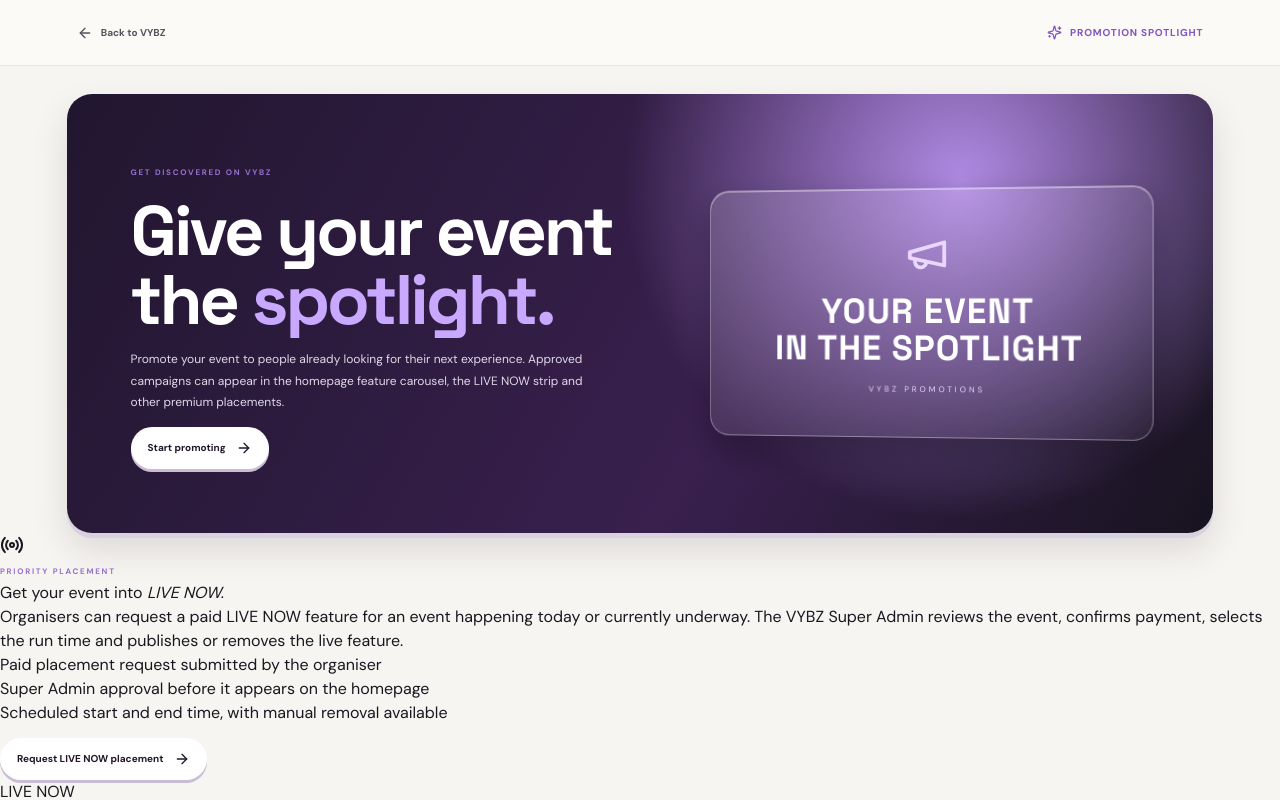
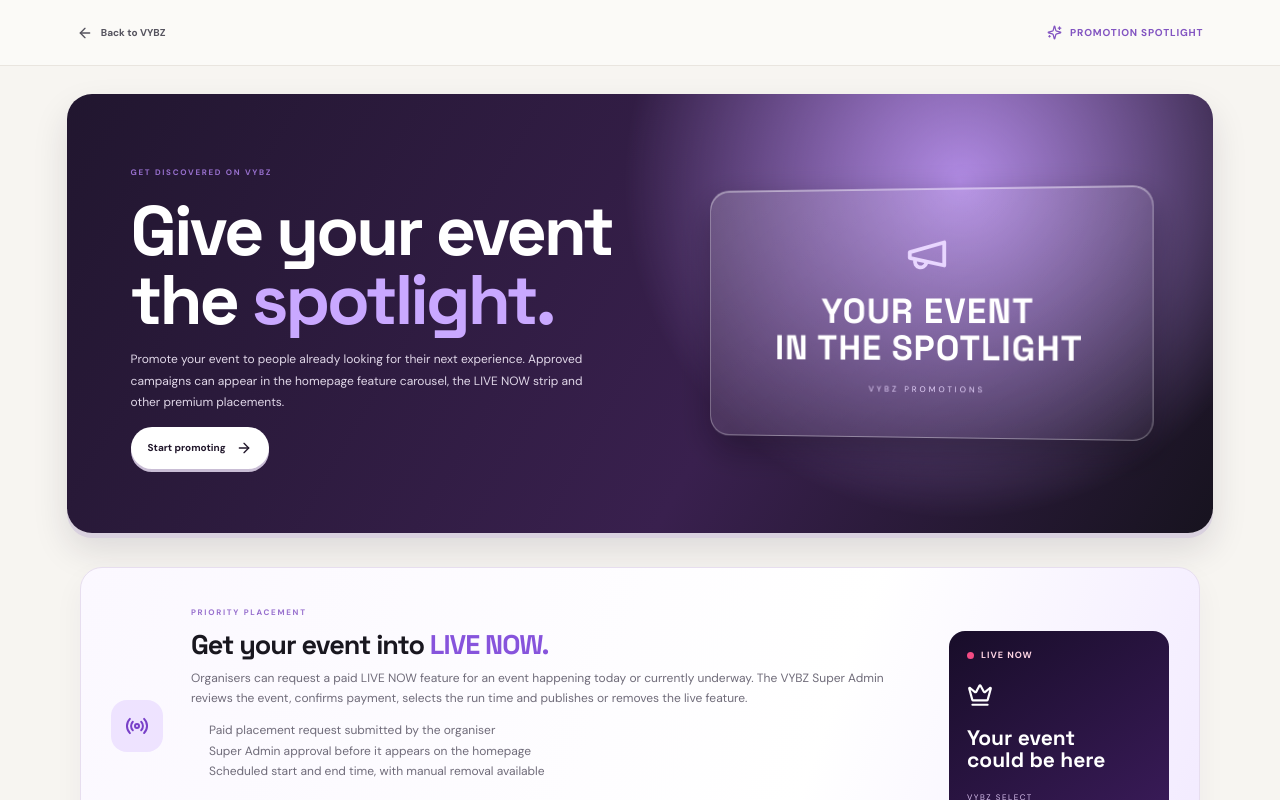
Before and after one commit to mrceogodwin/Vibez, a Next.js app: page /promotions in a window 1280 px wide. Shown: the top 800 px of the page. Built offline with nearby package versions, Linux system fonts and the light colour scheme.

Commit message:
Style LIVE NOW paid promotion placement

```diff
--- a/app/globals.css
+++ b/app/globals.css
@@ -395,3 +395,18 @@ body>main.light-site>.light-header,body>main.light-site>.premium-ticker,body>mai
  .sales-event-info>span{font-size:7px;gap:3px;flex-wrap:wrap}
  .sales-event-info>small{font-size:8px;padding:6px 3px}
 }
+
+
+.live-promotion-offer{margin:34px auto;max-width:1120px;padding:30px;display:grid;grid-template-columns:58px minmax(0,1fr) 220px;gap:22px;align-items:center;border:1px solid #e7deef;border-radius:22px;background:linear-gradient(110deg,#fbf8ff,#fff 65%,#f2eaff);box-shadow:0 12px 30px #24143a0c}
+.live-promotion-icon{width:52px;height:52px;border-radius:16px;background:#eee3ff;color:#7840c8;display:grid;place-items:center}
+.live-promotion-offer h2{font:700 27px/1.1 'Space Grotesk';letter-spacing:-1px;margin:8px 0}
+.live-promotion-offer h2 em{font-style:normal;color:#8754dc}
+.live-promotion-offer p,.live-promotion-offer li{font-size:12px;line-height:1.7;color:#6f6b79}
+.live-promotion-offer ul{padding-left:18px;margin:12px 0 18px}
+.live-promotion-offer .promotions-cta{display:inline-flex;align-items:center;gap:8px;background:#17111f;color:#fff;padding:12px 17px;border-radius:30px;font-size:11px;font-weight:700}
+.live-promotion-preview{min-height:190px;border-radius:16px;padding:18px;background:linear-gradient(145deg,#180d29,#3a1b59);color:#fff;display:flex;flex-direction:column;justify-content:space-between}
+.live-promotion-preview>span{display:flex;align-items:center;gap:7px;color:#ffd5e4;font-size:9px;font-weight:800;letter-spacing:1px}
+.live-promotion-preview>span i{width:7px;height:7px;background:#f34b83;border-radius:50%}
+.live-promotion-preview strong{font:700 21px/1.05 'Space Grotesk'}
+.live-promotion-preview small{font-size:8px;letter-spacing:1.5px;color:#d9c1ef}
+@media(max-width:700px){.live-promotion-offer{margin:24px 4%;padding:20px;grid-template-columns:42px minmax(0,1fr);gap:13px}.live-promotion-icon{width:40px;height:40px}.live-promotion-offer h2{font-size:22px}.live-promotion-preview{grid-column:1/-1;min-height:135px}}
```
